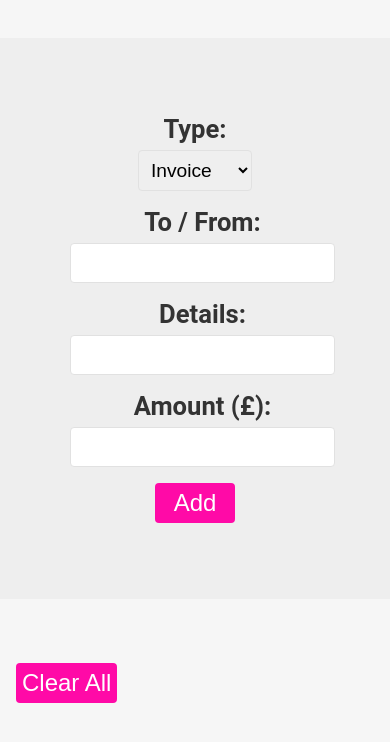
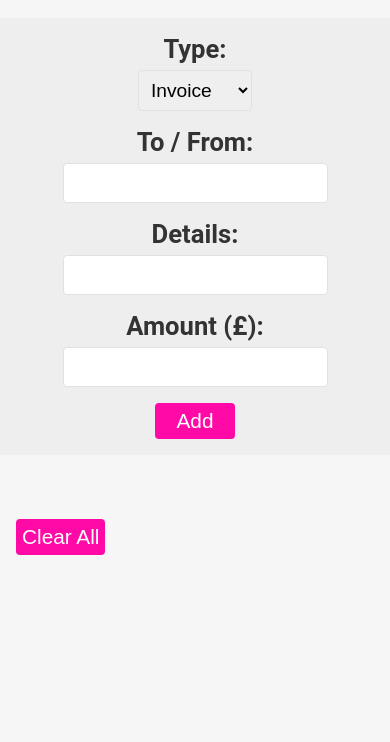
Before and after one commit to Hallowdread/finance-logger, a website built with Vite: page index.html in a window 390 px wide. Shown: the part 212-954 px from the top of the page. After the commit the page ends 844 px from the top, so only its background shows below. Built offline with nearby package versions, Linux system fonts and the light colour scheme.

Commit message:
fixed mobile bug

```diff
--- a/src/style.css
+++ b/src/style.css
@@ -144,12 +144,16 @@ p {
   opacity: 0;
 }
 
-@media screen and (max-width: 294px) {
+@media screen and (max-width: 400px) {
   footer{
     padding: 0;
     margin: 0;
   }
   p {
-     font-size: 1.4rem;
+    font-size: 1.4rem;
+ }
+ .clear-btn,
+ .add-btn {
+  font-size: 1.3rem;
  }
 }
```
